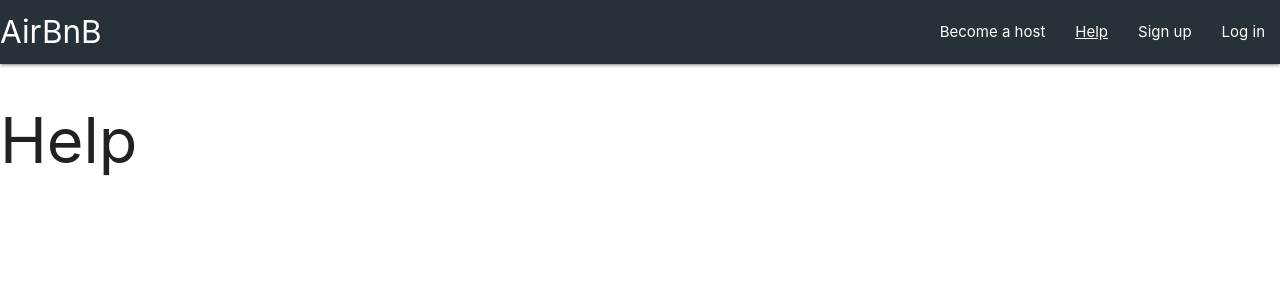
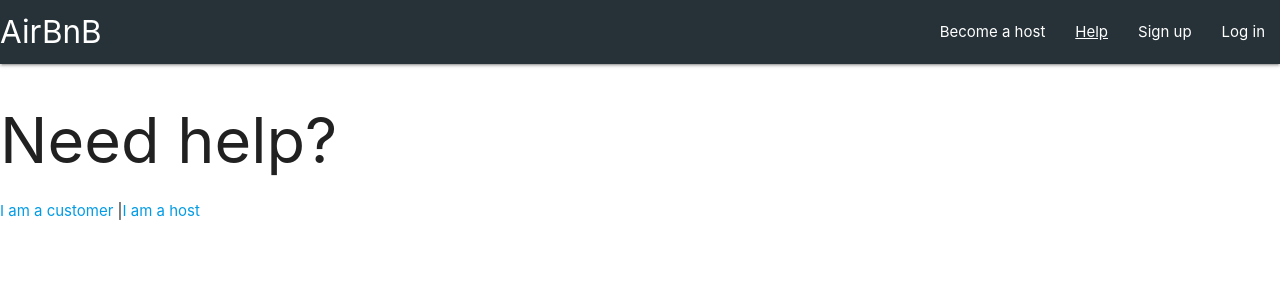
Before and after one commit to carlosmertens/learning-react-router, a React (Create React App) app: page /help in a window 1280 px wide. Shown: the top 300 px of the page. Built offline with nearby package versions, Linux system fonts and the light colour scheme.

Commit message:
Create Help component and nest new routes

```diff
--- a/src/App.js
+++ b/src/App.js
@@ -4,9 +4,9 @@
 import { BrowserRouter as Router, Route } from "react-router-dom";
 import Navbar from "./navbar/Navbar";
 import Home from "./Home";
+import Help from "./Help";
 
 const Host = () => <h1>Host</h1>;
-const Help = () => <h1>Help</h1>;
 const SignUp = () => <h1>Sign Up</h1>;
 const Login = () => <h1>Log In</h1>;
 
@@ -22,7 +22,7 @@
         }}
       />
       <Route exact path="/host" component={Host} />
-      <Route exact path="/help" component={Help} />
+      <Route path="/help" component={Help} />
       <Route exact path="/signup" component={SignUp} />
       <Route exact path="/login" component={Login} />
     </Router>
--- /dev/null
+++ b/src/Help.js
@@ -0,0 +1,22 @@
+import React from "react";
+import { Route, Link } from "react-router-dom";
+
+const HelpCustomer = () => <h3>Help Customer</h3>;
+const HelpHost = () => <h3>Help Host</h3>;
+
+function Help() {
+  return (
+    <div>
+      <h1>Need help?</h1>
+      <div>
+        <Link to="/help/customer">I am a customer</Link> |
+        <Link to="/help/host">I am a host</Link>
+      </div>
+
+      <Route path="/help/customer" component={HelpCustomer} />
+      <Route path="/help/host" component={HelpHost} />
+    </div>
+  );
+}
+
+export default Help;
```
